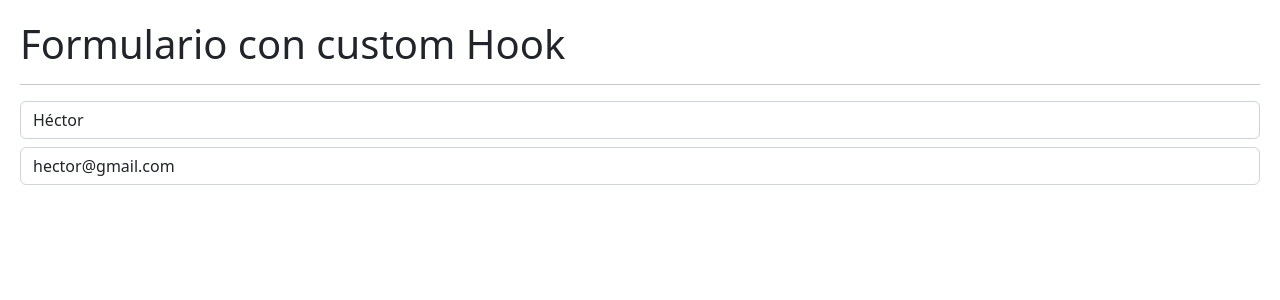
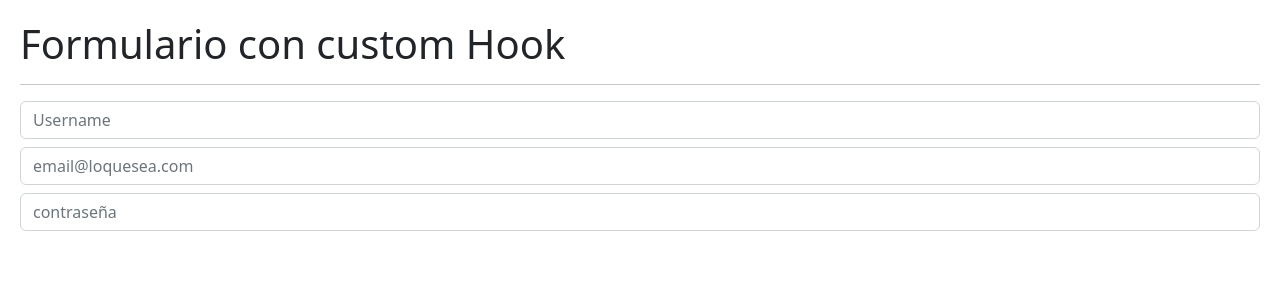
Before and after one commit to hectoralvaez/05-hook-app, a React (Vite) app: page / in a window 1280 px wide. Shown: the top 300 px of the page. Built offline with nearby package versions, Linux system fonts and the light colour scheme.

Commit message:
🪝 123. Formulario con custom Hook - Add password (v3)

```diff
--- a/src/02-useEffect/FormWithCustomHooks.jsx
+++ b/src/02-useEffect/FormWithCustomHooks.jsx
@@ -1,15 +1,14 @@
-import { useEffect } from "react";
-import { useState } from "react";
-import { Message } from "./Message";
+import { useEffect, useState } from "react";
 
 export const FormWithCustomHooks = () => {
 
     const [formState, setFormState] = useState({
-        username: 'Héctor',
-        email: 'hector@gmail.com'
+        username: '',
+        email: '',
+        password: ''
     });
 
-    const { username, email } = formState;
+    const { username, email, password } = formState;
 
     const onInputChange = ({ target }) => {
         const { name, value } = target;
@@ -56,9 +55,15 @@ export const FormWithCustomHooks = () => {
                 value={ email }
                 onChange={ onInputChange }
             />
-            {
-                (username === 'Héctor2') && <Message />
-            }
+            <input
+                type="password"
+                className="form-control mt-2"
+                placeholder="contraseña"
+                name="password"
+                value={ password }
+                onChange={ onInputChange }
+            />
+
         </>
     );
 };
```
